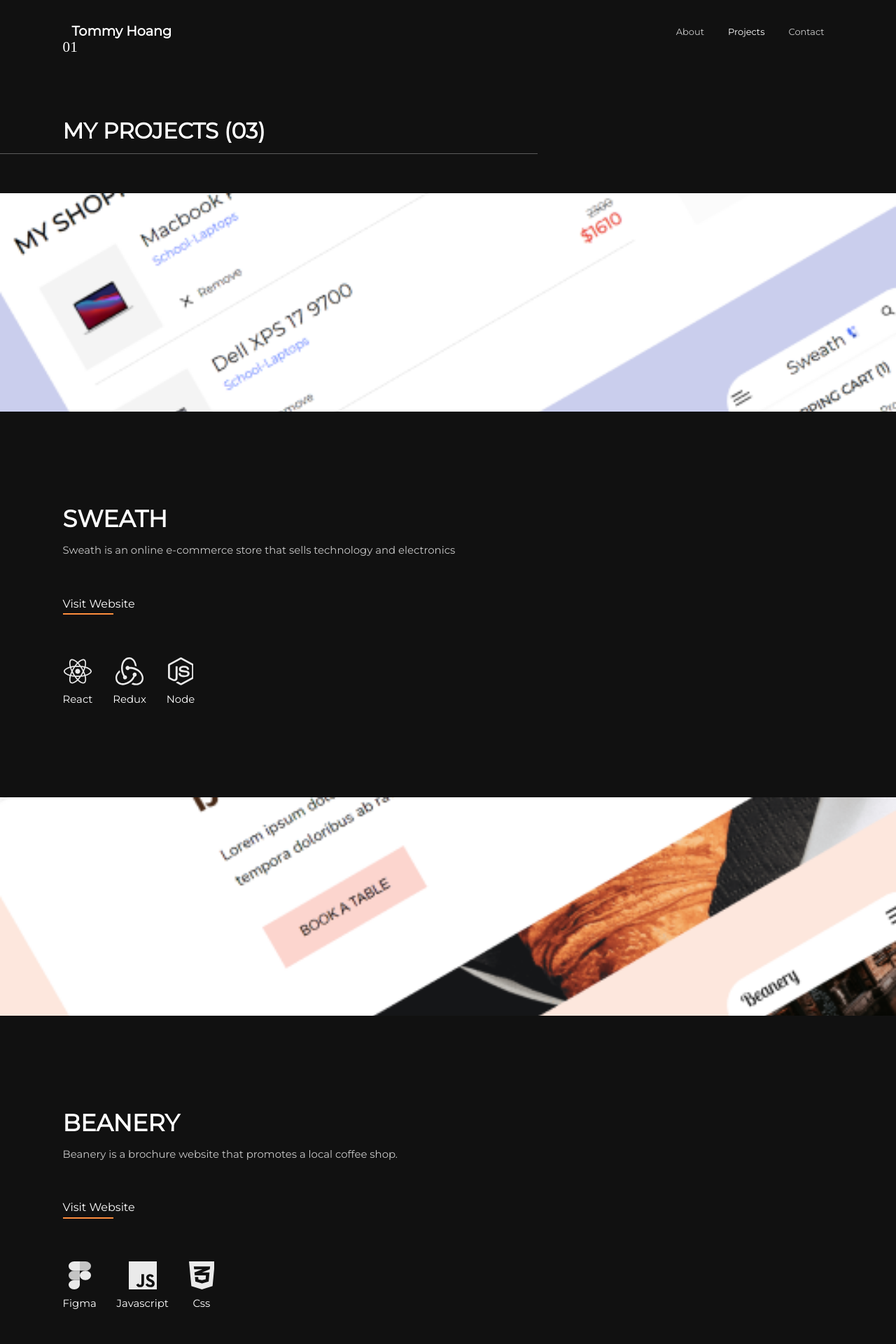
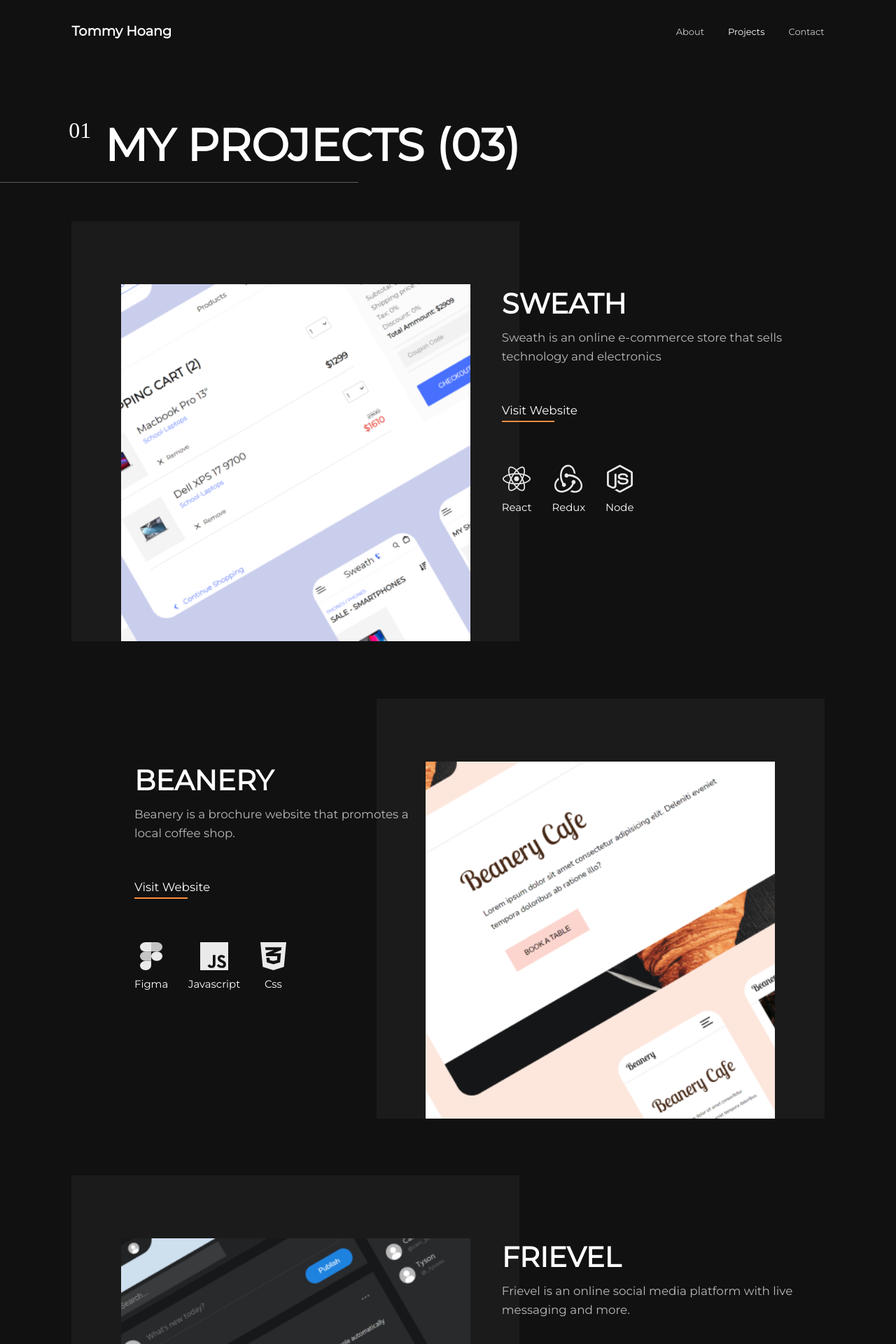
Before and after one commit to tommyyh/Portfolio, a Django app: page /projects/ in a window 1280 px wide. Shown: the top 1920 px of the page at 70% size. Run offline with Django 3.2, Linux system fonts and the light colour scheme; some web fonts are replaced.

Commit message:
Added projects for desktop

```diff
--- a/projects/templates/projects/all_projects.html
+++ b/projects/templates/projects/all_projects.html
@@ -2,9 +2,11 @@
 
 <div class="projects__cards">
   <div class="projects__card">
-    <a href="#">
-      <img src="{% static '/images/sweath.png' %}" alt="Beanery thumbnail" />
+    <span>
+      <a href="#" target="_blank">
+        <img src="{% static '/images/sweath.png' %}" alt="Sweath thumbnail" />
       </a>
+    </span>
 
     <div class="projects__card_info">
       <h3>SWEATH</h3>
@@ -69,10 +71,12 @@
     </div>
   </div>
 
-  <div class="projects__card">
+  <div class="projects__card" id="projects__card_middle">
+    <span>
       <a href="#">
         <img src="{% static '/images/beanery.png' %}" alt="Beanery thumbnail" />
       </a>
+    </span>
 
     <div class="projects__card_info">
       <h3>BEANERY</h3>
@@ -158,9 +162,11 @@
   </div>
 
   <div class="projects__card">
+    <span>
       <a href="#">
-      <img src="{% static '/images/frievel.png' %}" alt="Beanery thumbnail" />
+        <img src="{% static '/images/frievel.png' %}" alt="Frievel thumbnail" />
       </a>
+    </span>
 
     <div class="projects__card_info">
       <h3>FRIEVEL</h3>
--- a/static/css/projects/all_projects.css
+++ b/static/css/projects/all_projects.css
@@ -68,3 +68,112 @@
   font-size: 0.93rem;
   font-weight: 500;
 }
+
+@media all and (min-width: 1025px) {
+  .projects__card {
+    margin-top: 33vh;
+    margin-bottom: 3rem;
+  }
+
+  .projects__card:first-child {
+    margin-top: 0;
+  }
+
+  .projects__card span {
+    display: flex;
+    justify-content: center;
+    align-items: flex-end;
+    height: 75vh;
+    background: #1b1b1b;
+    width: 50%;
+    position: absolute;
+    left: 8%;
+    z-index: -1;
+  }
+
+  .projects__card img {
+    width: 100%;
+    height: 100%;
+    object-fit: cover;
+  }
+
+  .projects__card a {
+    width: 78%;
+    height: 85%;
+  }
+
+  .projects__card_info {
+    padding-left: 56%;
+    padding-top: 7.2%;
+  }
+
+  #projects__card_middle .projects__card_tech {
+    padding-left: 15%;
+  }
+
+  #projects__card_middle .projects__card_info {
+    padding-left: 15%;
+  }
+
+  #projects__card_middle span {
+    left: initial;
+    right: 8%;
+  }
+
+  #projects__card_middle .projects__card_info p {
+    margin: 0.72rem 61% 3.3rem 0;
+  }
+
+  .projects__card_info h3 {
+    font-size: 2.5rem;
+  }
+
+  .projects__card_info p {
+    color: #b9b9b9;
+    line-height: 1.68rem;
+    margin: 0.72rem 22% 3.3rem 0;
+    font-size: 1.05rem;
+  }
+
+  .projects__card_info a {
+    color: #fff;
+    text-decoration: none;
+    font-size: 1.05rem;
+    position: relative;
+    transition: ease 300ms;
+  }
+
+  .projects__card_info a::after {
+    content: '';
+    position: absolute;
+    width: 70%;
+    height: 2px;
+    background: var(--accent-color);
+    left: 0;
+    bottom: -35%;
+  }
+
+  .projects__card_tech {
+    display: flex;
+    justify-content: flex-start;
+    width: 100%;
+    padding: 4.3rem 0 0 56%;
+  }
+
+  .projects_card_icon {
+    display: flex;
+    flex-direction: column;
+    align-items: center;
+    margin-left: 1.8rem;
+  }
+
+  .projects_card_icon:first-child {
+    margin-left: 0;
+  }
+
+  .projects_card_icon h5 {
+    margin-top: 0.7rem;
+    font-size: 0.93rem;
+    font-weight: 500;
+  }
+}
--- a/static/css/projects/projects.css
+++ b/static/css/projects/projects.css
@@ -9,7 +9,7 @@
 }
 
 .hero h1 {
-  font-size: 1.95rem;
+  font-size: 4rem;
   margin-bottom: 4.4rem;
 }
 
@@ -31,3 +31,35 @@
   left: 0;
   margin-top: 3.2rem;
 }
+
+@media all and (min-width: 1025px) {
+  .hero {
+    padding: 5rem 0 0 8%;
+  }
+
+  .hero h1 {
+    font-size: 4rem;
+    margin-bottom: 4.4rem;
+    margin-left: 4%;
+  }
+
+  .hero h1::before {
+    content: '01';
+    font-family: var(--font-family2);
+    position: absolute;
+    font-weight: 100;
+    font-size: 2rem;
+    margin-top: 0%;
+    margin-left: -4%;
+  }
+
+  .hero h1::after {
+    content: '';
+    position: absolute;
+    width: 40%;
+    height: 1.05px;
+    background: #5b5b5b;
+    left: 0;
+    margin-top: 7.2%;
+  }
+}
```
Lines whose indentation alone changed are shown as unchanged.
